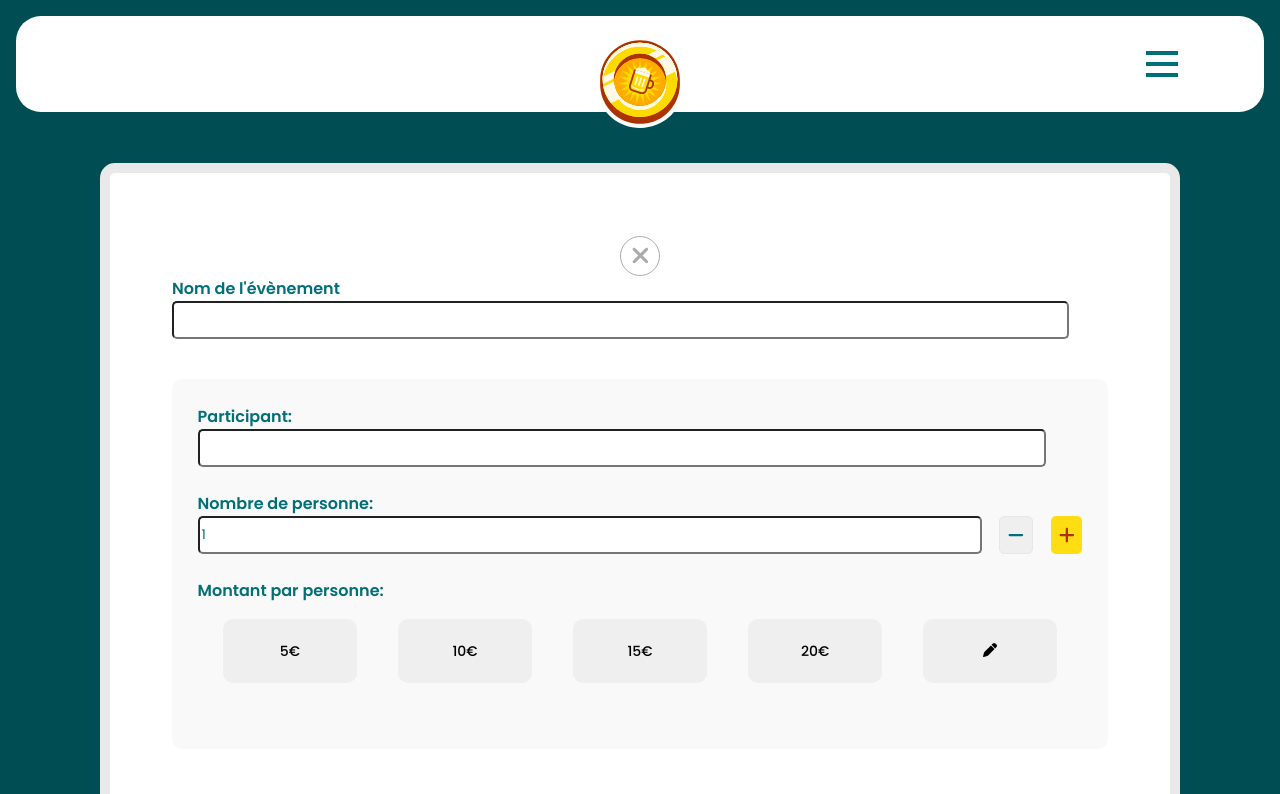
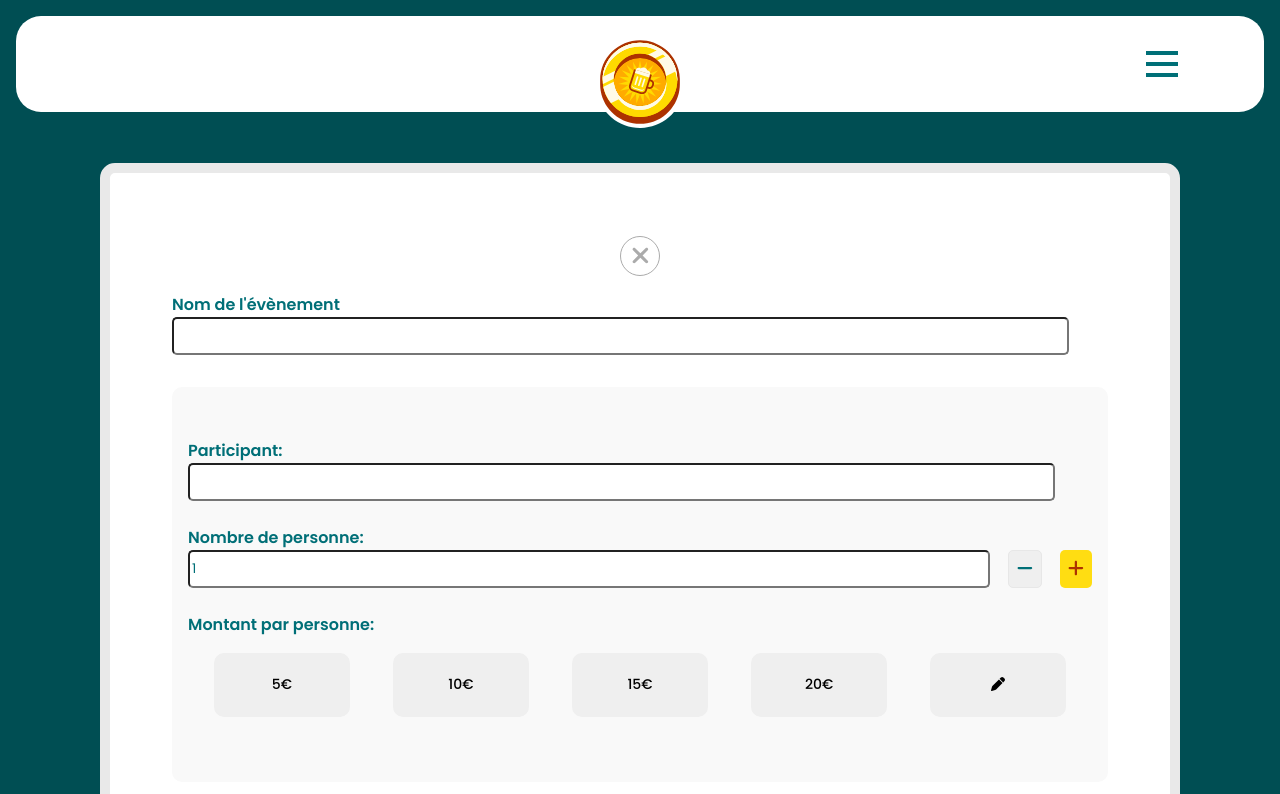
Before and after one commit to RosaBld/Chopping, a React (Vite) app: page /createEvent in a window 1280 px wide. Shown: the top 794 px of the page. Built offline with nearby package versions, Linux system fonts and the light colour scheme.

Commit message:
adding a delete button for the extra participants

```diff
--- a/src/components/CreateEvent.jsx
+++ b/src/components/CreateEvent.jsx
@@ -49,6 +49,12 @@ export default function CreateEvent() {
     setParticipants([...participants, { name: '', people: 1, amount: 0 }]);
   };
 
+  const removePerson = () => {
+    const newParticipants = [...participants];
+    newParticipants.pop();
+    setParticipants(newParticipants);
+  };
+
   const backHome = () => {
     navigate('/');
   }
@@ -83,6 +89,12 @@ export default function CreateEvent() {
 
           {participants.map((person, index) => (
             <div key={index} className="form">
+              {index !== 0 && (
+                <button className="deleteParticipant" type="button" onClick={removePerson}>
+                  <FontAwesomeIcon icon={faXmark} />
+                </button>
+              )}
+
               <div className="labelPart">
                 <label>Participant:</label>
                 <input value={person.name} onChange={e => {
--- a/src/style/css/style.css
+++ b/src/style/css/style.css
@@ -549,6 +549,14 @@ table thead tr .numberUser, table thead tr .given, table tbody tr .numberUser, t
   border-radius: 5px;
 }
 
+.deleteParticipant {
+  border: none;
+  padding: 1vh 2vw;
+  background-color: inherit;
+  color: rgb(159, 159, 159);
+  font-size: 16px;
+}
+
 .addAndCalculate {
   display: flex;
   flex-direction: row;
@@ -702,7 +710,7 @@ table thead tr .numberUser, table thead tr .given, table tbody tr .numberUser, t
   margin: 5% 0;
 }
 .events .createEvent .labelTitle {
-  margin: 0 0 2vh 0;
+  margin: 2vh 0 2vh 0;
 }
 .events .createEvent .labelTitle input {
   height: 4vh;
@@ -711,9 +719,15 @@ table thead tr .numberUser, table thead tr .given, table tbody tr .numberUser, t
 }
 .events .createEvent .form {
   background-color: rgb(249, 249, 249);
-  padding: 2vw;
-  margin-top: 5vh;
+  padding: 4vw 2vh 2vw 2vh;
+  margin-top: 4vh;
   border-radius: 10px;
+  position: relative;
+}
+.events .createEvent .form .deleteParticipant {
+  position: absolute;
+  top: 0;
+  right: 0;
 }
 .events .createEvent .form .labelPart {
   display: flex;
--- a/src/style/scss/layouts/_createEvent.scss
+++ b/src/style/scss/layouts/_createEvent.scss
@@ -18,7 +18,7 @@
     }
 
     .labelTitle {
-      margin: 0 0 2vh 0;
+      margin: 2vh 0 2vh 0;
       input {
         height: 4vh;
         width: 95%;
@@ -28,9 +28,16 @@
 
     .form {
       background-color: rgb(249, 249, 249);
-      padding: 2vw;
-      margin-top: 5vh;
+      padding: 4vw 2vh 2vw 2vh;
+      margin-top: 4vh;
       border-radius: 10px;
+      position: relative;
+
+      .deleteParticipant {
+        position: absolute;
+        top: 0;
+        right: 0;
+      }
 
       .labelPart {
         display: flex;
```
Also changed, not shown: src/style/scss/components/_button.scss (+8 -0 lines), 1 other file (tests, documents, lock files or other folders).
